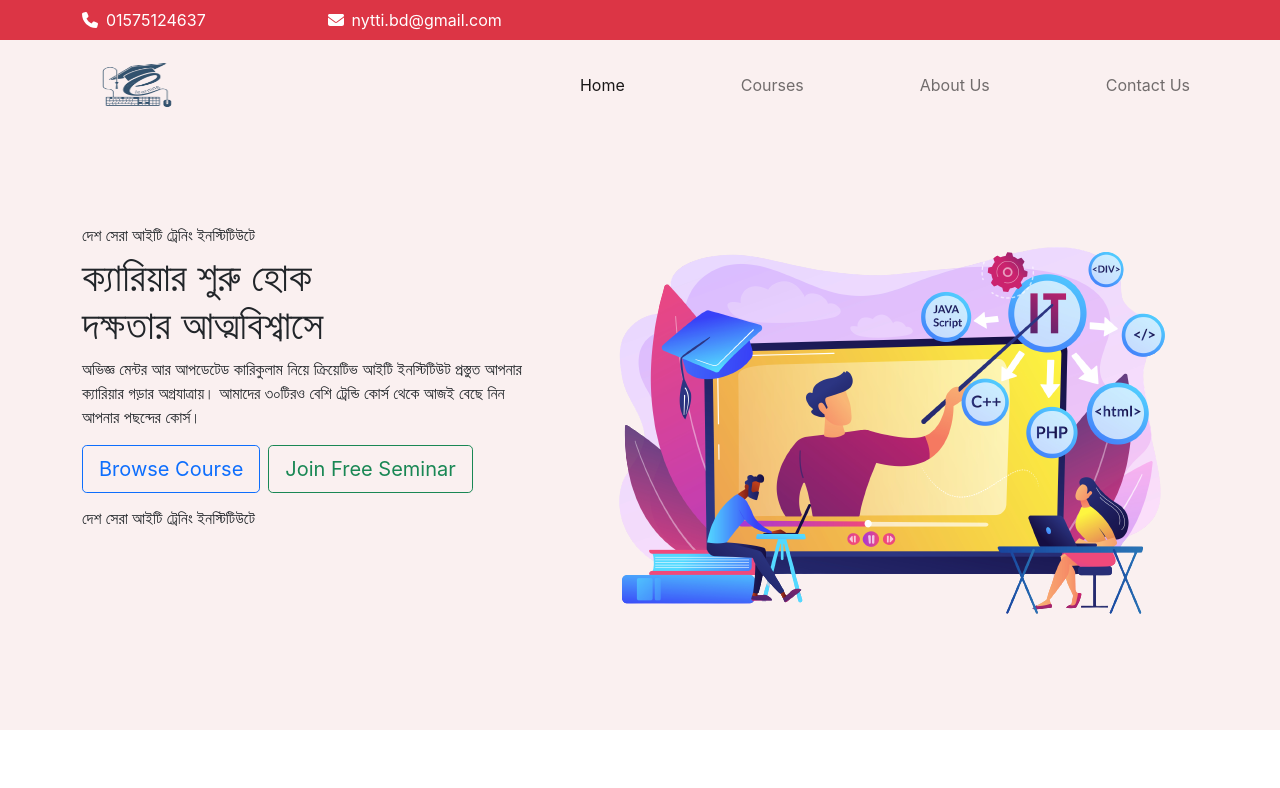
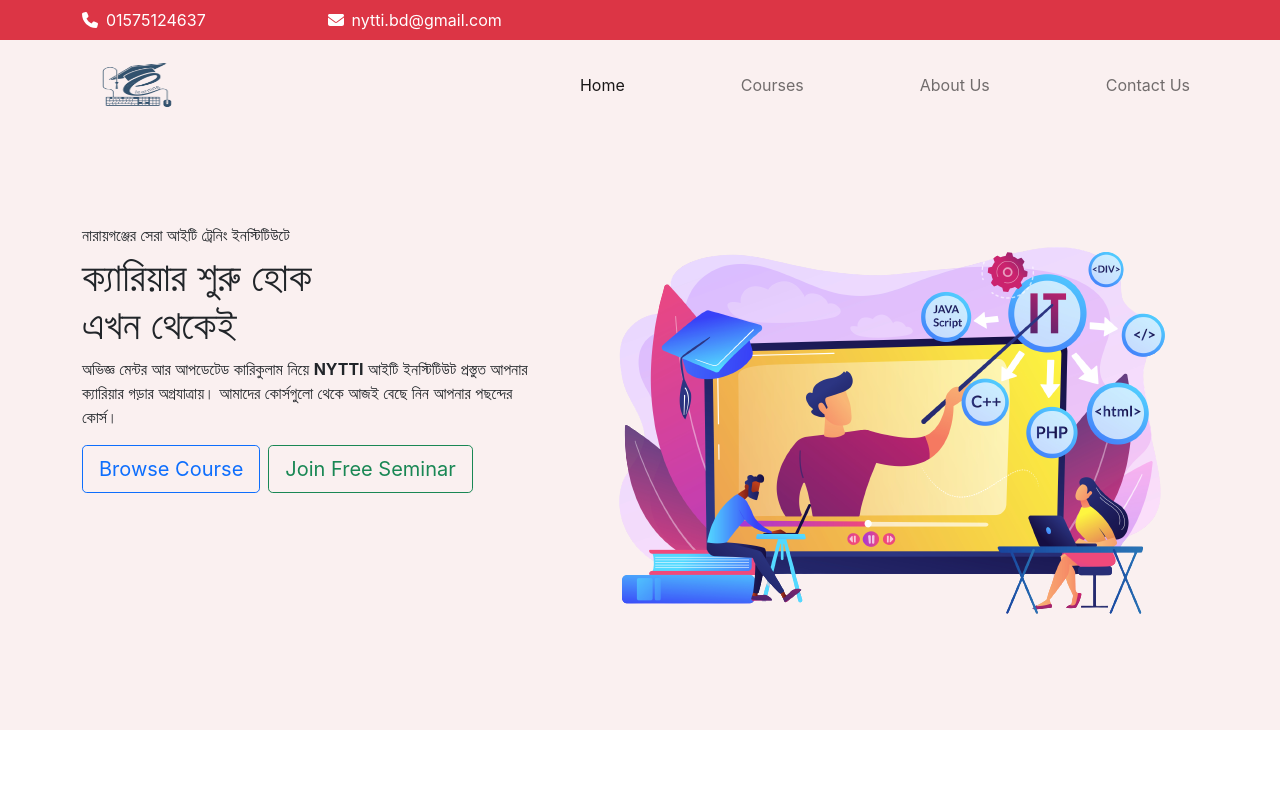
Before and after one commit to asmhasansarker/nytti-offical-website, a React (Create React App) app: page / in a window 1280 px wide. Shown: the top 788 px of the page. Built offline with nearby package versions, Linux system fonts and the light colour scheme.

Commit message:
banner section updated

```diff
--- a/src/components/Banner/bannerLeft/BannerLeft.js
+++ b/src/components/Banner/bannerLeft/BannerLeft.js
@@ -4,15 +4,14 @@ import { Link } from "react-router-dom";
 const BannerLeft = () => {
   return (
     <div>
-      <h6>দেশ সেরা আইটি ট্রেনিং ইনস্টিটিউটে</h6>
+      <h6>নারায়গঞ্জের সেরা আইটি ট্রেনিং ইনস্টিটিউটে</h6>
       <h1>
-        ক্যারিয়ার শুরু হোক <br /> দক্ষতার আত্মবিশ্বাসে
+        ক্যারিয়ার শুরু হোক <br /> এখন থেকেই
       </h1>
       <div>
         <p>
-          অভিজ্ঞ মেন্টর আর আপডেটেড কারিকুলাম নিয়ে ক্রিয়েটিভ আইটি ইনস্টিটিউট
-          প্রস্তুত আপনার ক্যারিয়ার গড়ার অগ্রযাত্রায়। আমাদের ৩০টিরও বেশি ট্রেন্ডি
-          কোর্স থেকে আজই বেছে নিন আপনার পছন্দের কোর্স।
+          অভিজ্ঞ মেন্টর আর আপডেটেড কারিকুলাম নিয়ে <b>NYTTI</b>  আইটি ইনস্টিটিউট
+          প্রস্তুত আপনার ক্যারিয়ার গড়ার অগ্রযাত্রায়। আমাদের  কোর্সগুলো থেকে আজই বেছে নিন আপনার পছন্দের কোর্স।
         </p>
       </div>
       <div>
@@ -26,7 +25,7 @@ const BannerLeft = () => {
           Join Free Seminar
         </button>
       </div>
-      <h6 className="my-3 ">দেশ সেরা আইটি ট্রেনিং ইনস্টিটিউটে</h6>
+
     </div>
   );
 };
```
